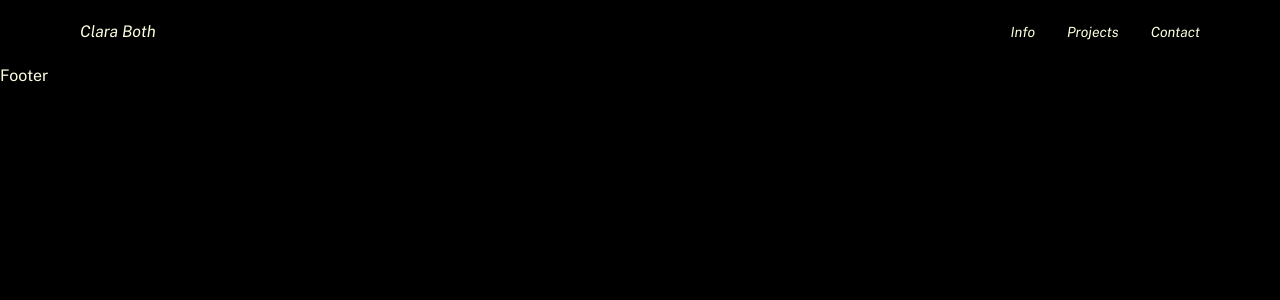
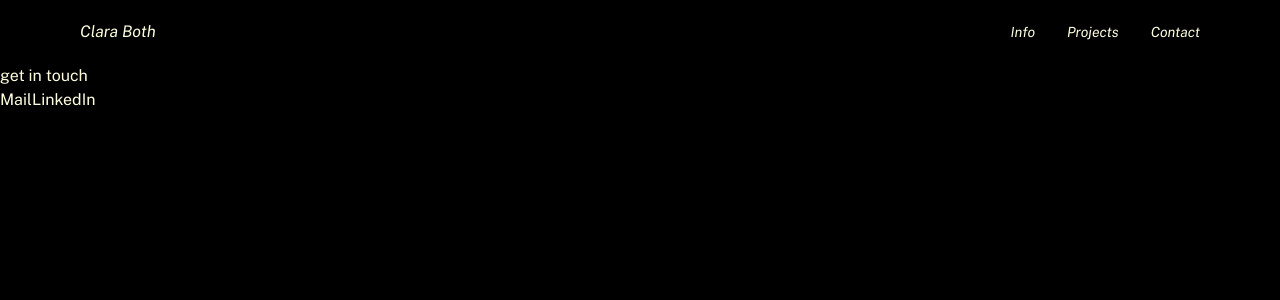
Before and after one commit to both-both/portfolio, a React (Vite) app: page / in a window 1280 px wide. Shown: the top 300 px of the page. Built offline with nearby package versions, Linux system fonts and the light colour scheme.

Commit message:
footer opsat

```diff
--- a/src/App.tsx
+++ b/src/App.tsx
@@ -1,3 +1,4 @@
+import { Footer } from "./components/layout/Footer/Footer";
 import { Header } from "./components/layout/Header/Header";
 import { AppRouter } from "./router/AppRouter";
 
@@ -10,7 +11,7 @@ function App() {
         <AppRouter />
       </main>
 
-      <footer>Footer</footer>
+      <Footer />
     </>
   );
 }
--- a/src/components/layout/Footer/Footer.tsx
+++ b/src/components/layout/Footer/Footer.tsx
@@ -0,0 +1,18 @@
+import { SocialLinkItem } from "../../SocialLinkItem/SocialLinkItem";
+import { socialLinks } from "../../../data/socialLinks";
+
+export const Footer = () => {
+  return (
+    <footer>
+      <h2>get in touch</h2>
+      {socialLinks.map((link) => (
+        <SocialLinkItem
+          key={link.href}
+          label={link.label}
+          href={link.href}
+          external={link.external}
+        />
+      ))}
+    </footer>
+  );
+};
```
